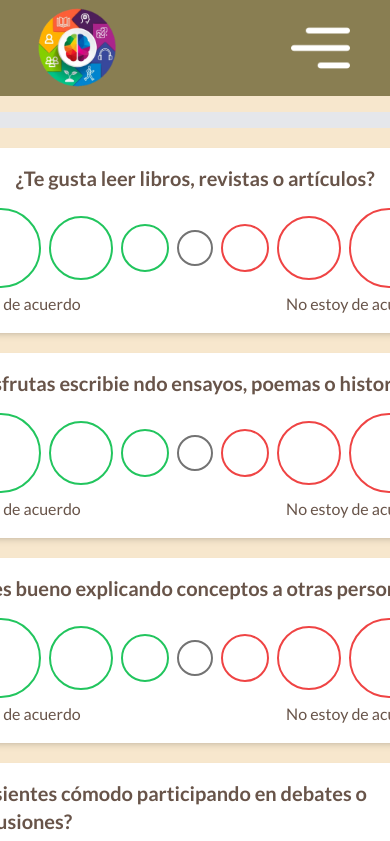
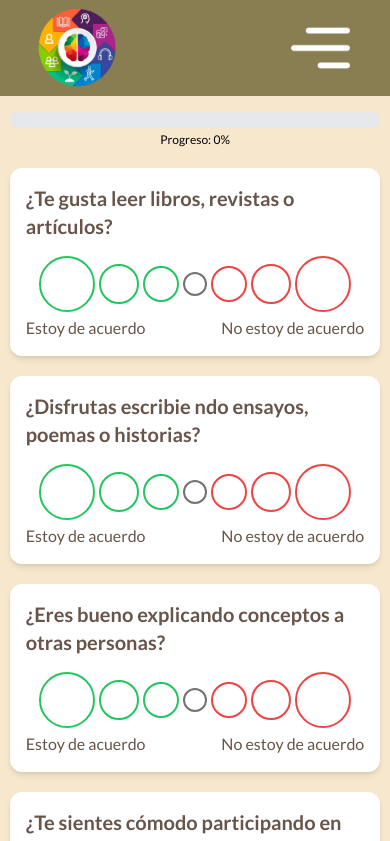
Before and after one commit to ale02code/multiple-intelligence, a React (Vite) app: page /quizz in a window 390 px wide. Shown: the top 841 px of the page. Built offline with nearby package versions, Linux system fonts and the light colour scheme.

Commit message:
mobile version test

```diff
--- a/src/App.jsx
+++ b/src/App.jsx
@@ -5,28 +5,22 @@ import Home from "./components/Home";
 import Quizz from "./components/Quizz";
 import { ProgressProvider } from "./context/progressContext"; // Importa el proveedor de contexto de progreso
 import { IntelligenceProvider } from "./context/intelligenceSelect"; // Importa el proveedor de contexto de inteligencia
+import IntelligencesView from "./components/IntelligencesView";
 
 function App() {
   return (
     <ProgressProvider>
-      {" "}
-      {/* Proveedor de contexto de progreso */}
       <IntelligenceProvider>
-        {" "}
-        {/* Proveedor de contexto de inteligencia */}
         <Router>
-          {" "}
-          {/* Envolvemos la aplicación con BrowserRouter */}
           <div className="font-lato w-screen overflow-hidden h-auto bg-[#F7E7CD]">
-            <Header />{" "}
-            {/* Componente de encabezado, visible en todas las rutas */}
+            <Header />
             <Routes>
-              {" "}
-              {/* Definición de rutas */}
-              <Route path="/" element={<Home />} />{" "}
-              {/* Ruta para la página de inicio */}
-              <Route path="/quizz" element={<Quizz />} />{" "}
-              {/* Ruta para la página de quizz */}
+              <Route path="/" element={<Home />} />
+              <Route path="/quizz" element={<Quizz />} />
+              <Route
+                path="/intelligences"
+                element={<IntelligencesView />}
+              ></Route>
             </Routes>
           </div>
         </Router>
--- a/src/components/Header.jsx
+++ b/src/components/Header.jsx
@@ -31,6 +31,12 @@ function Header() {
     };
   }, [positionScroll]);
 
+  const handleShow = () => {
+    if (window.innerWidth <= 1000) {
+      setMenu(false);
+    }
+  };
+
   return (
     <header
       className={`z-20 h-24 w-full fixed top-0 left-0 bg-green-moss py-1 transition-transform duration-250 ${
@@ -58,13 +64,19 @@ function Header() {
               : "max-sm:-translate-y-[100vh]"
           }`}
         >
-          <li className="text-xl text-center capitalize hover:underline hover:cursor-pointer hover:text-neutral-200 max-sm:w-[90%] max-sm:text-2xl">
+          <li
+            className="text-xl text-center capitalize hover:underline hover:cursor-pointer hover:text-neutral-200 max-sm:w-[90%] max-sm:text-2xl"
+            onClick={handleShow}
+          >
             <Link to="/">Teoría de las inteligencias múltiples</Link>
           </li>
-          <li className="text-xl text-center capitalize hover:underline hover:cursor-pointer hover:text-neutral-200 max-sm:w-[90%] max-sm:text-2xl">
+          <li
+            className="text-xl text-center capitalize hover:underline hover:cursor-pointer hover:text-neutral-200 max-sm:w-[90%] max-sm:text-2xl"
+            onClick={handleShow}
+          >
             <Link to="/quizz">Test de las inteligencias múltiples</Link>
           </li>
-          <li className="text-xl text-center capitalize hover:underline hover:cursor-pointer hover:text-neutral-200 max-sm:w-[90%] max-sm:text-2xl">
+          <li className="hidden text-xl text-center capitalize hover:underline hover:cursor-pointer hover:text-neutral-200 max-sm:w-[90%] max-sm:text-2xl">
             <Link to="/intelligences">Tipos de inteligencias</Link>
           </li>
         </ul>
--- /dev/null
+++ b/src/components/IntelligencesView.jsx
@@ -0,0 +1,7 @@
+import React from "react";
+
+function IntelligencesView() {
+  return <div>IntelligencesView</div>;
+}
+
+export default IntelligencesView;
--- a/src/components/Progress.jsx
+++ b/src/components/Progress.jsx
@@ -2,19 +2,17 @@ import React from "react";
 import { useProgress } from "../context/progressContext";
 
 function Progress() {
-  const { progress } = useProgress(); // Destructure progress from useProgress context
+  const { progress } = useProgress();
 
   return (
-    <div className="overflow-hidden w-full">
+    <div className="overflow-hidden w-full max-sm:w-[95%]">
       <div className="bg-gray-200 h-4 rounded-full">
         <div
           className="bg-green-500 h-full rounded-full transition-all"
-          style={{ width: `${progress}%` }} // Set dynamic width based on progress
+          style={{ width: `${progress}%` }}
         ></div>
       </div>
-      {/* <div className="text-xs text-center mt-1">
-        Progreso: {Math.round(progress)}%
-      </div> */}
+      <div className="text-xs text-center mt-1">Progreso: {progress}%</div>
     </div>
   );
 }
--- a/src/components/Question.jsx
+++ b/src/components/Question.jsx
@@ -3,11 +3,23 @@ import { useIntelligence } from "../context/intelligenceSelect";
 
 function Question({ question, typeIntelligence }) {
   const [selectedButton, setSelectedButton] = useState(null);
+  const [previousPoints, setPreviousPoints] = useState(0);
   const { countInt, setCountInt } = useIntelligence();
 
   const handleButtonClick = (index, points) => {
+    // Restar el puntaje previo si hay un botón previamente seleccionado
+    if (selectedButton !== null) {
+      handlePoints(-previousPoints);
+    }
+
+    // Actualizar el botón seleccionado y el puntaje previo
     setSelectedButton(index === selectedButton ? null : index);
-    handlePoints(points);
+    setPreviousPoints(index === selectedButton ? 0 : points);
+
+    // Sumar el nuevo puntaje si se selecciona un nuevo botón
+    if (index !== selectedButton) {
+      handlePoints(points);
+    }
   };
 
   const handlePoints = (points) => {
@@ -19,49 +31,49 @@ function Question({ question, typeIntelligence }) {
 
   const buttonConfigs = [
     {
-      size: "w-20 h-20",
+      size: "w-20 h-20 max-sm:w-14 max-sm:h-14",
       border: "border-green-500",
       baseBg: "bg-white",
       activeBg: "bg-green-600",
       points: 3,
     },
     {
-      size: "w-16 h-16",
+      size: "w-16 h-16 max-sm:w-10 max-sm:h-10",
       border: "border-green-500",
       baseBg: "bg-white",
       activeBg: "bg-green-600",
       points: 2,
     },
     {
-      size: "w-12 h-12",
+      size: "w-12 h-12 max-sm:w-9 max-sm:h-9",
       border: "border-green-500",
       baseBg: "bg-white",
       activeBg: "bg-green-600",
       points: 1,
     },
     {
-      size: "w-9 h-9",
+      size: "w-9 h-9 max-sm:w-6 max-sm:h-6",
       border: "border-neutral-500",
       baseBg: "bg-white",
       activeBg: "bg-neutral-600",
       points: 0,
     },
     {
-      size: "w-12 h-12",
+      size: "w-12 h-12 max-sm:w-9 max-sm:h-9",
       border: "border-red-500",
       baseBg: "bg-white",
       activeBg: "bg-red-600",
       points: -1,
     },
     {
-      size: "w-16 h-16",
+      size: "w-16 h-16 max-sm:w-10 max-sm:h-10",
       border: "border-red-500",
       baseBg: "bg-white",
       activeBg: "bg-red-600",
       points: -2,
     },
     {
-      size: "w-20 h-20",
+      size: "w-20 h-20 max-sm:w-14 max-sm:h-14",
       border: "border-red-500",
       baseBg: "bg-white",
       activeBg: "bg-red-600",
@@ -70,11 +82,11 @@ function Question({ question, typeIntelligence }) {
   ];
 
   return (
-    <div className="max-w-lg bg-white rounded-xl shadow-md overflow-hidden w-full md:max-w-2xl text-[#685449] min-h-[185px]">
+    <div className="max-w-lg bg-white rounded-xl shadow-md overflow-hidden w-full md:max-w-2xl text-[#685449] min-h-[185px] max-sm:max-w-[95%]">
       <div className="md:flex">
         <div className="p-4 md:p-6 flex flex-col justify-center items-center w-full">
           <h2 className="text-xl font-semibold mb-4">{question}</h2>
-          <div className="flex justify-center items-center gap-2">
+          <div className="flex justify-center items-center gap-2 max-sm:gap-1">
             {buttonConfigs.map((config, index) => (
               <button
                 key={index}
--- a/src/components/Quizz.jsx
+++ b/src/components/Quizz.jsx
@@ -9,7 +9,7 @@ import intelligencesData from "../data/intelligences.json";
 import imgTest from "../assets/imgs/gatos-main.jpeg";
 
 function Quizz() {
-  const { incrementProgress, resetProgress, visible } = useProgress();
+  const { incrementProgress, decrementProgress, visible } = useProgress();
   const { countInt, setCountInt } = useIntelligence();
 
   const [questions, setQuestions] = useState([]);
@@ -30,6 +30,20 @@ function Quizz() {
     setSelectedAnswers(Array(10).fill(null));
   };
 
+  const lessQuestions = () => {
+    setQuestionRange((prevRange) => {
+      if (prevRange.first >= 10) {
+        return {
+          first: prevRange.first - 10,
+          last: prevRange.last - 10,
+        };
+      } else {
+        return prevRange;
+      }
+    });
+    setSelectedAnswers(Array(10).fill(null));
+  };
+
   useEffect(() => {
     console.log(countInt);
   }, [countInt]);
@@ -37,6 +51,11 @@ function Quizz() {
   const handleNext = () => {
     incrementProgress();
     addQuestions();
+  };
+
+  const handlePrevious = () => {
+    decrementProgress();
+    lessQuestions();
   };
 
   const handleAnswerSelect = (questionIndex, answerIndex) => {
@@ -80,9 +99,9 @@ function Quizz() {
                 onSelectAnswer={handleAnswerSelect}
               />
             ))}
-            <div className="flex justify-between items-center w-full">
+            <div className="flex justify-between items-center w-full max-sm:max-w-[95%]">
               <button
-                onClick={resetProgress}
+                onClick={handlePrevious}
                 className="px-4 py-2 bg-blue-500 text-white rounded-md shadow-md hover:bg-blue-600 focus:outline-none focus:ring-2 focus:ring-blue-500 focus:ring-opacity-50"
               >
                 Volver
@@ -98,11 +117,18 @@ function Quizz() {
         </div>
       )}
       {visible && (
-        <section className="mt-20 mb-10 h-screen w-screen flex justify-center items-center">
+        <section className="mt-28 mb-10 h-screen w-screen flex justify-center items-center">
           <div className="max-w-2xl w-[90%] h-auto flex flex-col justify-center items-center bg-[#F7E7CD] rounded-lg p-5 gap-5 relative">
-            <h3 className="text-4xl">{maxIntelligence.name}</h3>
-            <p className="text-lg">{maxIntelligence.definicion}</p>
-            <img className="h-80" src={imgTest} alt="test" />
+            <h3 className="text-4xl font-bold uppercase">
+              {maxIntelligence.name}
+            </h3>
+            <p className="text-lg text-justify">{maxIntelligence.definicion}</p>
+            <p className="text-lg text-justify">{maxIntelligence.high_level}</p>
+            <img
+              className="h-80 max-sm:h-auto object-cover"
+              src={maxIntelligence.img}
+              alt="test"
+            />
           </div>
         </section>
       )}
--- a/src/context/intelligenceSelect.jsx
+++ b/src/context/intelligenceSelect.jsx
@@ -3,14 +3,11 @@ import React, { createContext, useContext, useState } from "react";
 // Crear el contexto
 const IntelligenceContext = createContext();
 
-// Hook personalizado para consumir el contexto
 export function useIntelligence() {
   return useContext(IntelligenceContext);
 }
 
-// Proveedor de contexto
 export function IntelligenceProvider({ children }) {
-  // Estado inicial de los puntos por tipo de inteligencia
   const [countInt, setCountInt] = useState({
     linguistica: 0,
     logica: 0,
--- a/src/context/progressContext.jsx
+++ b/src/context/progressContext.jsx
@@ -20,8 +20,10 @@ export function ProgressProvider({ children }) {
     scrollToTop();
   };
 
-  const resetProgress = () => {
-    setProgress(0);
+  const decrementProgress = () => {
+    setProgress((prevProgress) =>
+      prevProgress == 0 ? prevProgress : prevProgress - 12.5
+    );
     scrollToTop();
   };
 
@@ -37,10 +39,10 @@ export function ProgressProvider({ children }) {
       value={{
         progress,
         incrementProgress,
-        resetProgress,
         scrollToTop,
         setVisible,
         visible,
+        decrementProgress,
       }}
     >
       {children}
```
Also changed, not shown: src/data/intelligences.json (+16 -8 lines).
